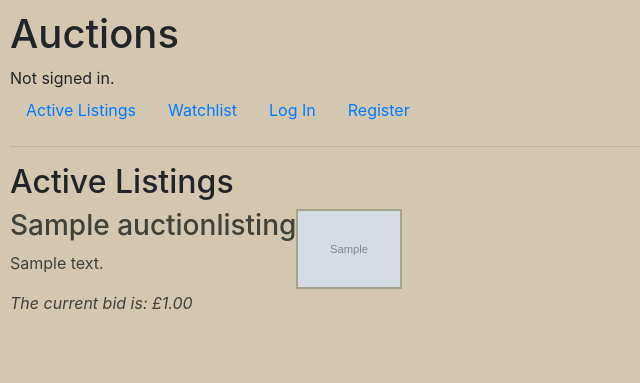
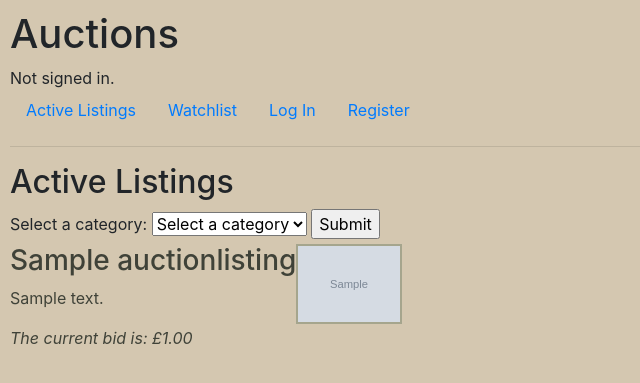
Before and after one commit to OliviaU-B/commerce-project, a Django app: page / in a window 1280 px wide. Shown: the top 383 px of the page, without its empty margins (0-640 px from the left). Run offline with Django 3.2, Linux system fonts and the light colour scheme; tables that the repository leaves empty hold one stand-in row (values such as "Sample post"); grey boxes marked "Sample" are stand-in pictures; parts of the project's set-up code (start-up, migrations or seed data) failed here and were passed over; some libraries are stand-ins or nearby versions.

Commit message:
Add category filtering functionality

```diff
--- a/auctions/templates/auctions/index.html
+++ b/auctions/templates/auctions/index.html
@@ -2,6 +2,17 @@
 
 {% block body %}
 <h2>Active Listings</h2>
+<form action="{% url 'index' %}" method="GET">
+    <label for="category-select">Select a category:</label>
+    <select name="category" id="category-select">
+        <option disabled selected value>Select a category</option>
+        {% for key, value in categories %}
+        <option value="{{ key }}">{{ value }}</option>
+        {% endfor %}
+    </select>
+    <input type="submit">
+</form>
+
 <div class="auction_listings_container">
     {% for auction in auctions %}
     <a href="{% url 'listing' auction.id %}">
--- a/auctions/views.py
+++ b/auctions/views.py
@@ -14,8 +14,15 @@ from .forms import NewListingForm
 
 
 def index(request):
+    categories = AuctionListing.categories
+    if 'category' in request.GET:
+        category = request.GET['category']
+        auctions = AuctionListing.objects.filter(category=category)
+    else:
+        auctions = AuctionListing.objects.all()
     return render(request, "auctions/index.html", {
-        "auctions": AuctionListing.objects.all()
+        "auctions": auctions,
+        "categories": categories,
     })
 
 
```
